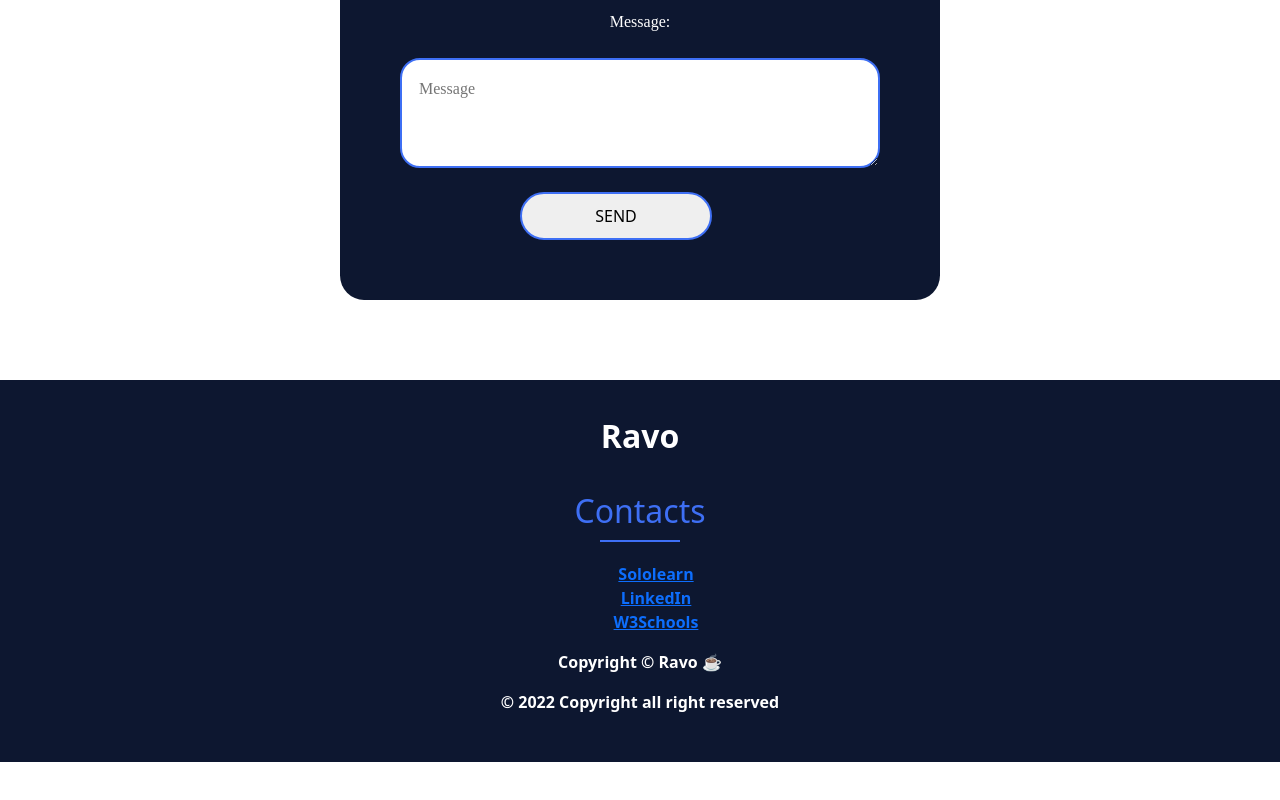
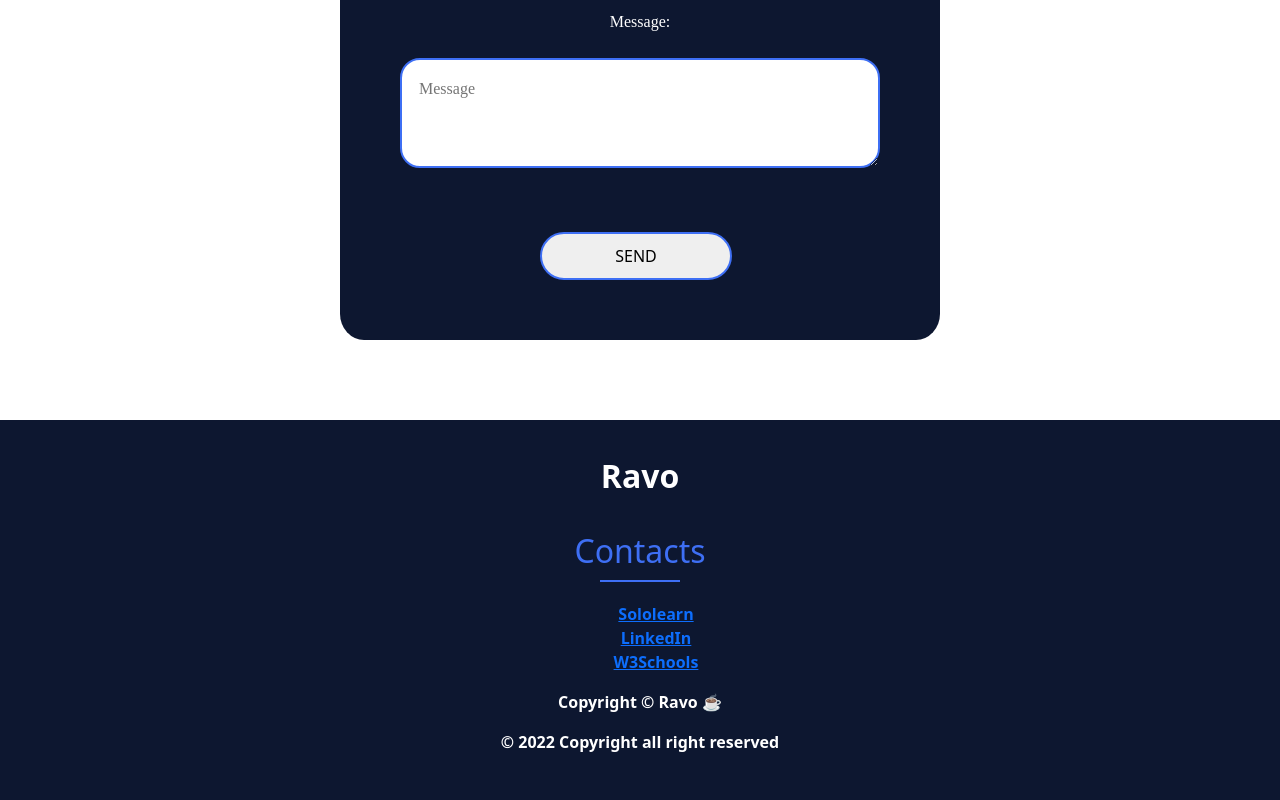
Before and after one commit to epramh/Portfolio, a website: page index.html in a window 1280 px wide. Shown: the part 3017-3817 px from the top of the page. Before the commit the page ends 3779 px from the top, so only its background shows below. Drawn offline with nearby package versions, Linux system fonts and the light colour scheme.

Commit message:
Update input

```diff
--- a/assets/css/styles.css
+++ b/assets/css/styles.css
@@ -555,7 +555,8 @@ textarea#message {
 
 input[type='submit'] {
   border-radius: 50px;
-  margin-left: 120px;
+  margin-left: 140px;
+  margin-top: 40px;
   padding: 10px;
   width: 40%;
 }
```
